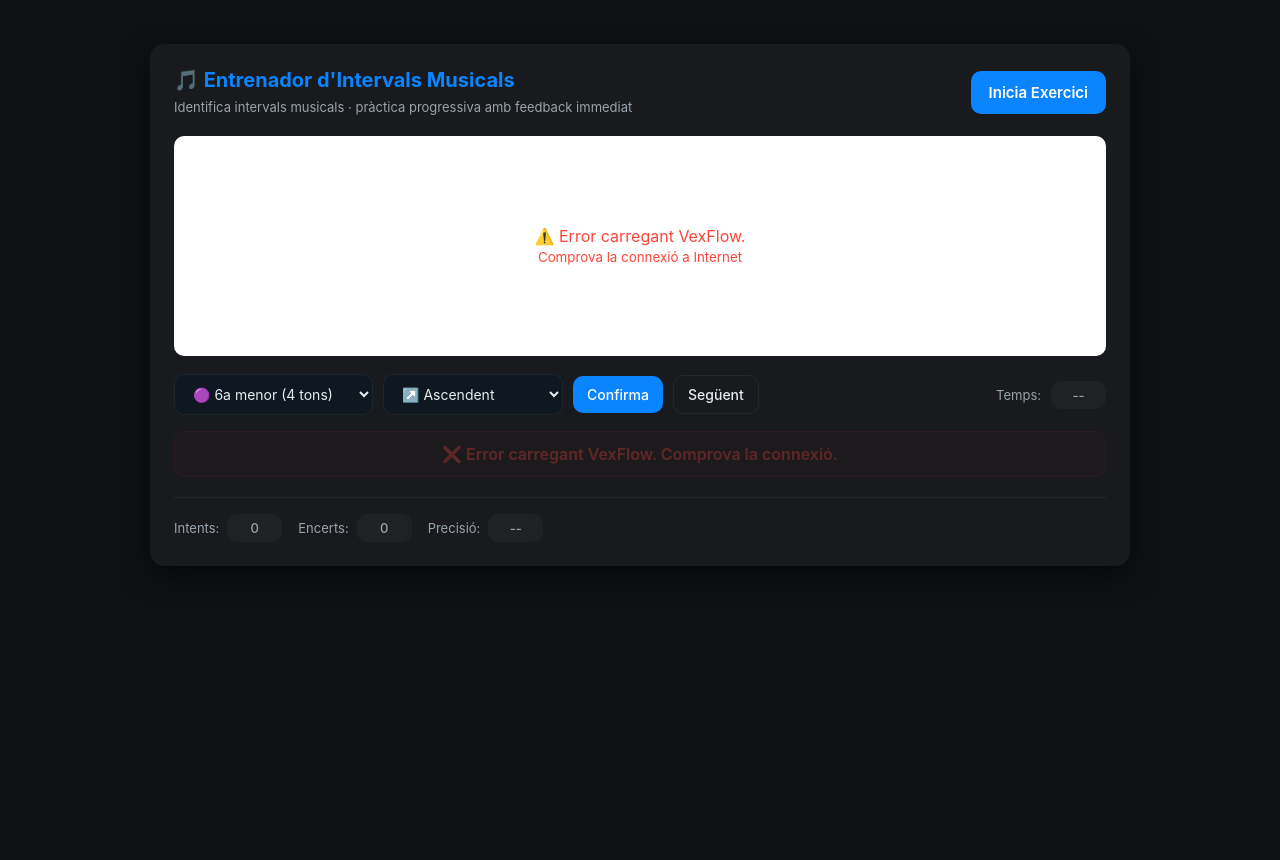
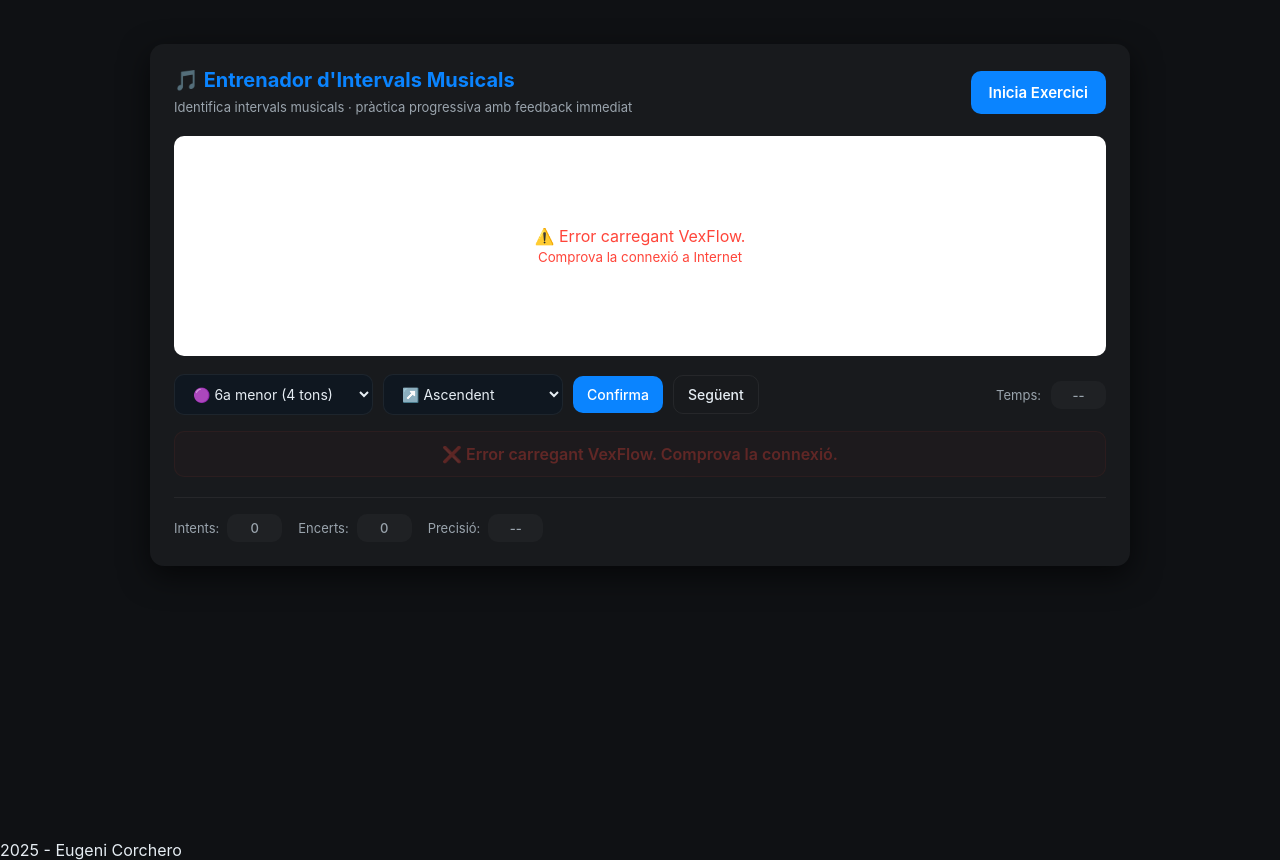
Before and after one commit to eugenicorchero/Intervals, a plain HTML site: page index.html in a window 1280 px wide. Before the commit the page ends 824 px from the top, so only its background shows below. Drawn offline with Linux system fonts and the light colour scheme.

Commit message:
Update index.html footer

```diff
--- a/index.html
+++ b/index.html
@@ -756,5 +756,7 @@ buildIntervalOptions();
 
 document.head.appendChild(script);
 </script>
+ <footer>2025 - Eugeni Corchero</footer>
+
 </body>
 </html>
```
